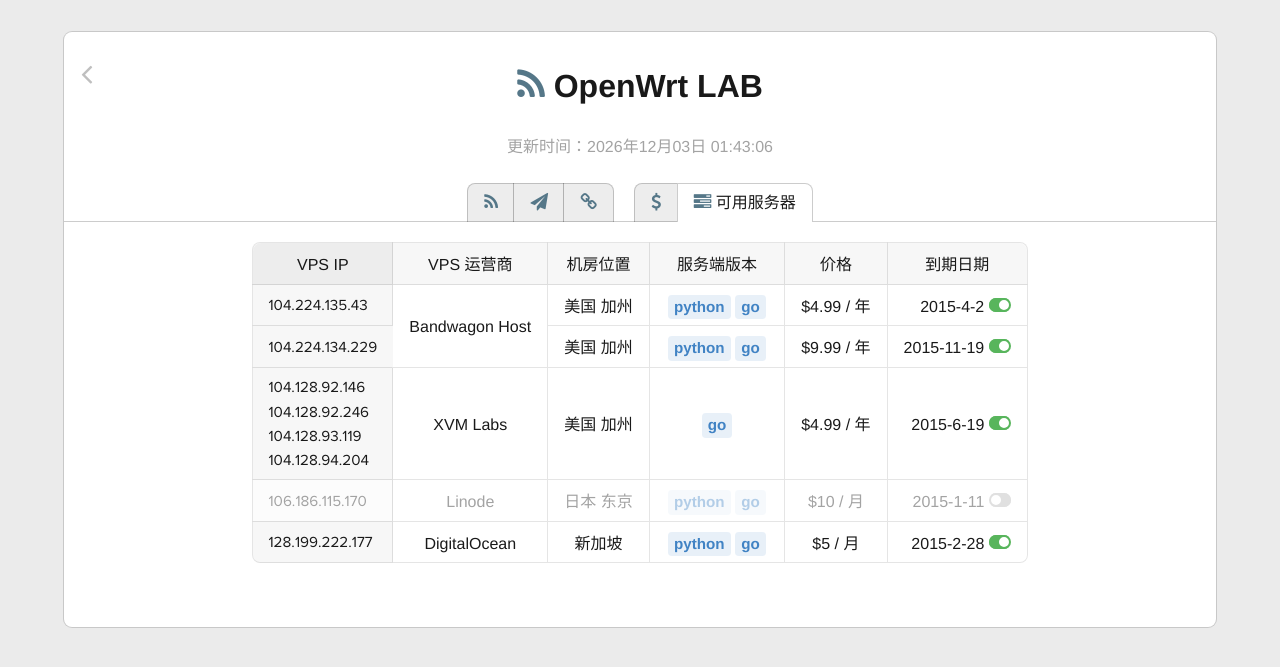
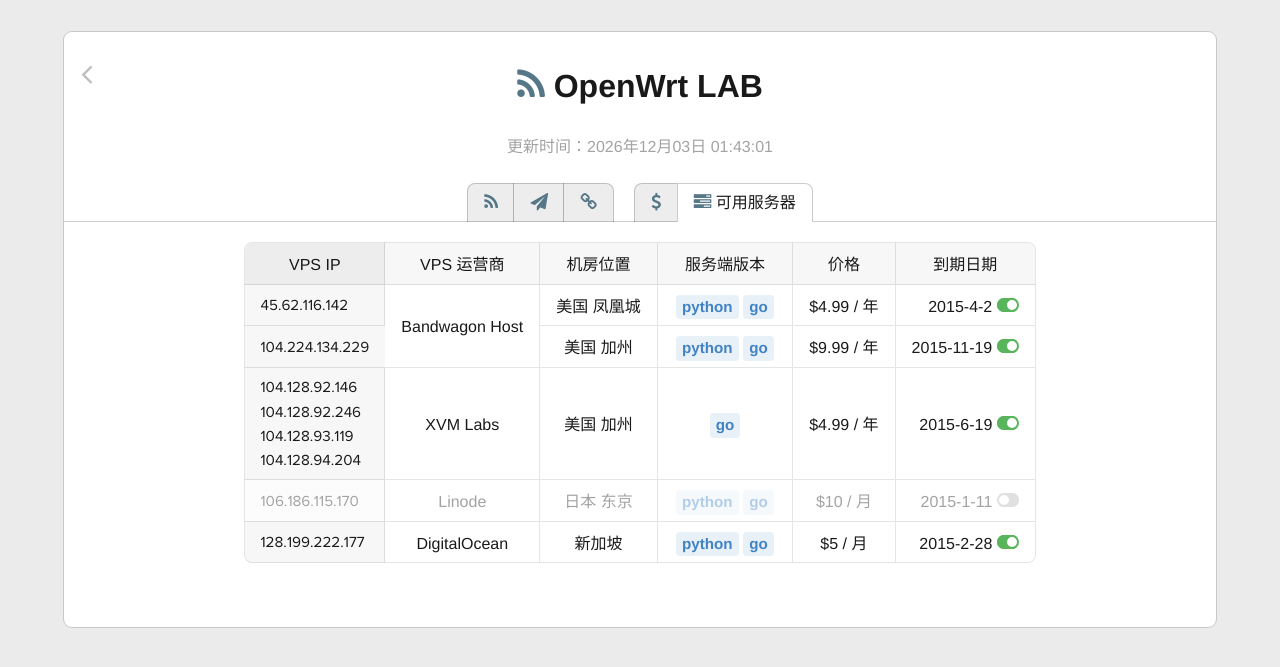
Before and after one commit to Cloudxtreme/VPS, a PHP site: page / in a window 1280 px wide, after a click on "可用服务器". Shown: the top 667 px of the page. Run offline with PHP 8.4, Linux system fonts and the light colour scheme; some web fonts are replaced.

Commit message:
xvm daily bkup

```diff
--- a/xvm/var/www/index.php
+++ b/xvm/var/www/index.php
@@ -190,9 +190,9 @@
 							<td>到期日期</td>
 						</tr>
 						<tr>
-							<td class="ip left">&#241;&#240;&#244;&#239;&#242;&#242;&#244;&#239;&#241;&#243;&#245;&#239;&#244;&#243;</td>
+							<td class="ip left">&#244;&#245;&#239;&#246;&#242;&#239;&#241;&#241;&#246;&#239;&#241;&#244;&#242;</td>
 							<td rowspan="2">Bandwagon Host</td>
-							<td>美国 加州</td>
+							<td>美国 凤凰城</td>
 							<td><span class="hilight">python</span><span class="hilight">go</span></td>
 							<td>$4.99 / 年</td>
 							<td class="right">2015-4-2 <span class="on"></span></td>
```
Also changed, not shown: 1 other file.
